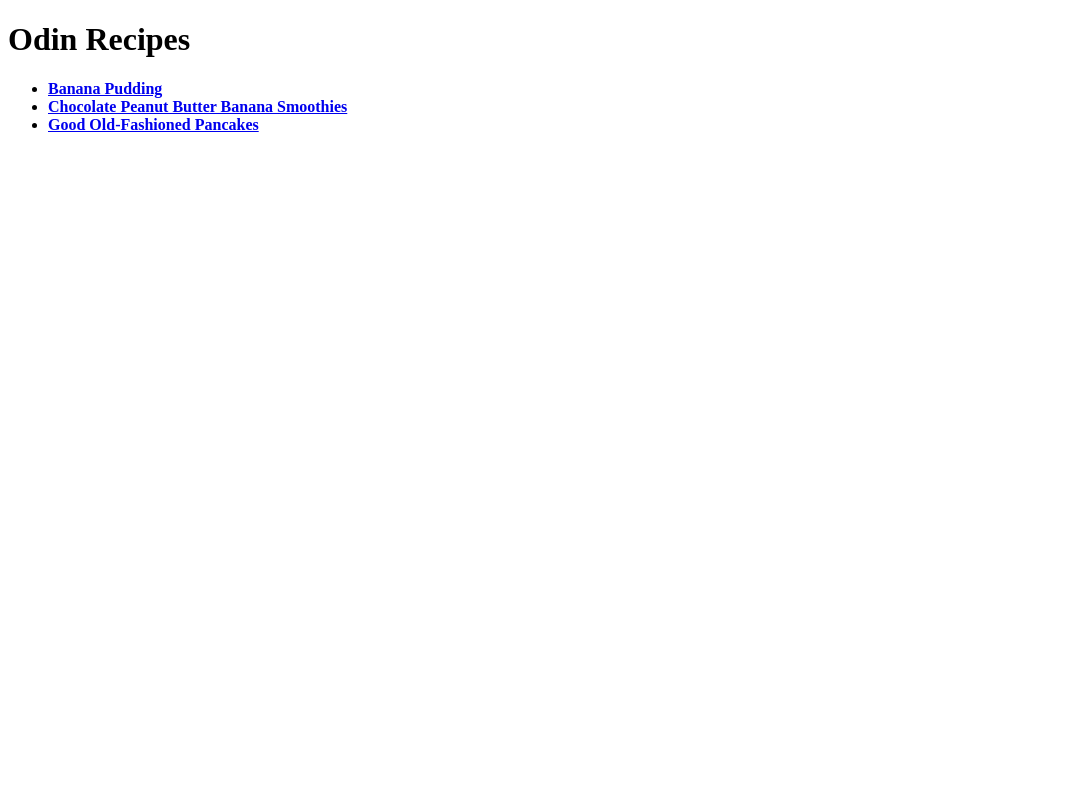
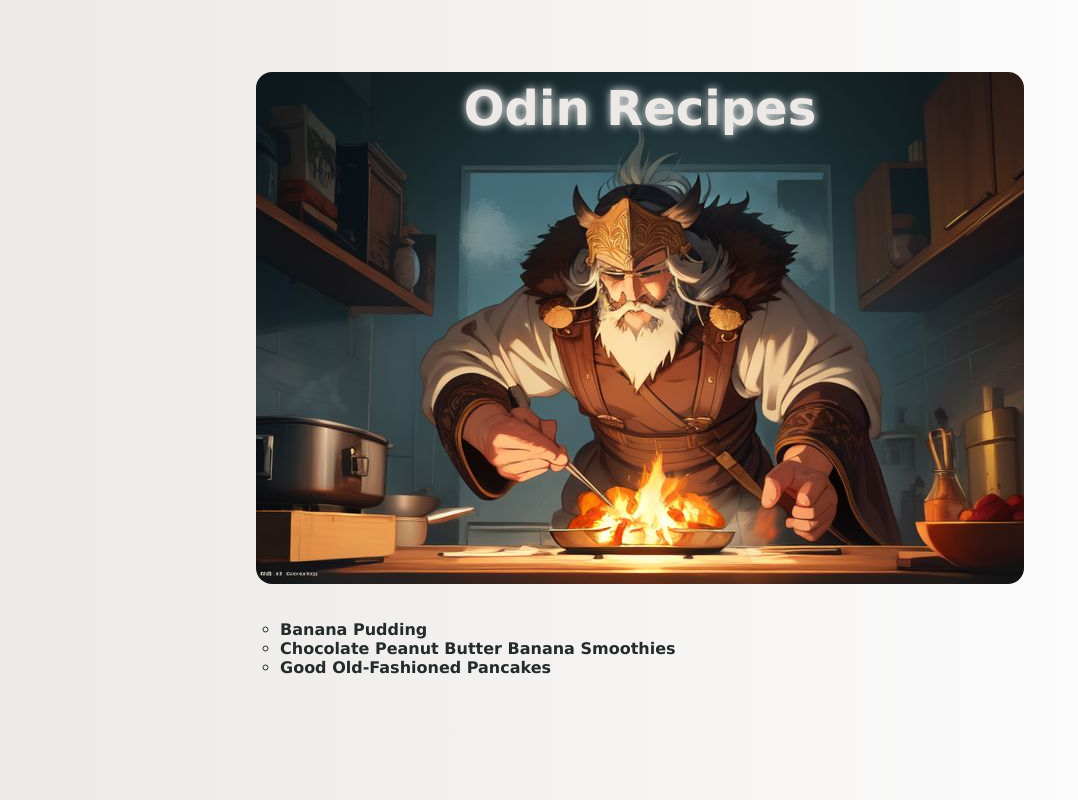
Before and after one commit to al-prieto/odin-recipes, a plain HTML site: page index.html in a window 1280 px wide. Shown: the whole page, without its empty margins (0-1078 px from the left). Drawn offline with Linux system fonts and the light colour scheme.

Commit message:
added css styles
basic appearance improvement

```diff
--- a/index.html
+++ b/index.html
@@ -3,20 +3,30 @@
     <head>
         <meta charset="UFT-8">
         <title>Recipes</title>
+        <link rel="stylesheet" href="styles.css">
     </head>
     <body>
-        <h1>Odin Recipes</h1>
+        <section>
+            <div class="container">
+                <div class="col-1">
+                    <h1 class="main-title">Odin Recipes</h1>
+                    <img src="recipes/images/War_God_Old_Odin_with_long_bea.jpeg" alt="Odin Chef" class="img-odin">
+                </div>
+                <div class="col-2">
                     <ul>
                         <li>
-                <strong><a href="recipes/banana-pudding.html">Banana Pudding</a></strong>
+                            <strong><a href="recipes/banana-pudding.html" tabindex="1">Banana Pudding</a></strong>
 
                         </li>
                         <li>
-                <strong><a href="recipes/chocolate-peanut-butter-banana-smoothies.html">Chocolate Peanut Butter Banana Smoothies</a></strong>
+                            <strong><a href="recipes/chocolate-peanut-butter-banana-smoothies.html" tabindex="1">Chocolate Peanut Butter Banana Smoothies</a></strong>
                         </li>
                         <li>
-                <strong><a href="recipes/good -old-fashioned-pancakes.html">Good Old-Fashioned Pancakes</a></strong>
+                            <strong><a href="recipes/good -old-fashioned-pancakes.html" tabindex="1">Good Old-Fashioned Pancakes</a></strong>
                         </li>
                     </ul>
+                </div>
+            </div>
+        </section>
     </body>
 </html>
--- /dev/null
+++ b/recipes/recipes-styles.css
@@ -0,0 +1,69 @@
+body {
+    background-image: linear-gradient(to right, #ECE9E6 , #ffffff);
+    font-family: Verdana, Geneva, Tahoma, sans-serif;
+    color: #232b2b;
+}
+
+.title-recipes{
+    font-size: 48px;
+    text-align: center;
+}
+
+section{
+    padding-top: 32px;
+    padding-bottom: 32px;
+ }
+
+ .container{
+     max-width: 800px;
+     margin-left: auto;
+     margin-right: auto;
+ }
+
+ .img-recipes{
+    width: 100%;
+    margin-bottom: 16px;
+    border-radius: 16px;
+ }
+
+ /* .btn-recipes{
+    padding-left: 32px;
+    padding-right: 32px;
+    padding-top: 8px;
+    padding-bottom: 8px;
+    background-color: #313838;
+    border-radius: 16px;
+    cursor: pointer;
+ } */
+
+ /* .btn-recipes a{
+    display: block;
+    color: ghostwhite;
+    text-decoration: none;
+    font-size: 16px;
+    width: 100%;
+    height: 100%;
+ }
+
+ .btn-recipes:hover {
+    background-color: #1b2020;
+ } */
+
+ .btn-recipes {
+    display: block;
+    text-decoration: none;
+    background-color: #232b2b;
+    width: fit-content;
+    padding-left: 32px;
+    padding-right: 32px;
+    padding-top: 8px;
+    padding-bottom: 8px;
+    border-radius: 16px;
+    color: whitesmoke;
+    font-weight: 600;
+ }
+
+ .btn-recipes:hover {
+    background-color: #232b2bc4;
+    transition: 0.3s;
+ }
--- /dev/null
+++ b/styles.css
@@ -0,0 +1,60 @@
+body {
+    background-image: linear-gradient(to right, #ECE9E6 , #ffffff);
+    font-family: Verdana, Geneva, Tahoma, sans-serif;
+    color: #232b2b;
+}
+
+section{
+   padding-top: 32px;
+   padding-bottom: 32px;
+}
+
+.container{
+    max-width: 800px;
+    margin-left: auto;
+    margin-right: auto;
+}
+
+.col-1{
+    text-align: center;
+
+}
+
+.main-title{
+    font-size: 40px;
+    text-align: center;
+    color: #ECE9E6;
+    position: relative;
+    z-index: 100;
+    margin-bottom: -8%;
+    font-size: 48px;
+    text-shadow: #fff .5px 0 10px;
+
+}
+
+ul li {
+    list-style-type: circle;
+  }
+
+a {
+    text-decoration: none;
+    color: #232b2b;
+
+}
+
+
+a:active {
+    color: blue;
+}
+
+
+
+a[tabindex]:focus {
+    color:blue;
+    outline: none;
+}
+
+.img-odin{
+    border-radius: 16px;
+    margin-bottom: 16px;
+}
```
Also changed, not shown: recipes/banana-pudding.html (+8 -3 lines), recipes/chocolate-peanut-butter-banana-smoothies.html (+8 -3 lines), recipes/good -old-fashioned-pancakes.html (+8 -3 lines), recipes/images/War_God_Old_Odin_with_long_bea.jpeg (added). Lines whose indentation alone changed are shown as unchanged.
